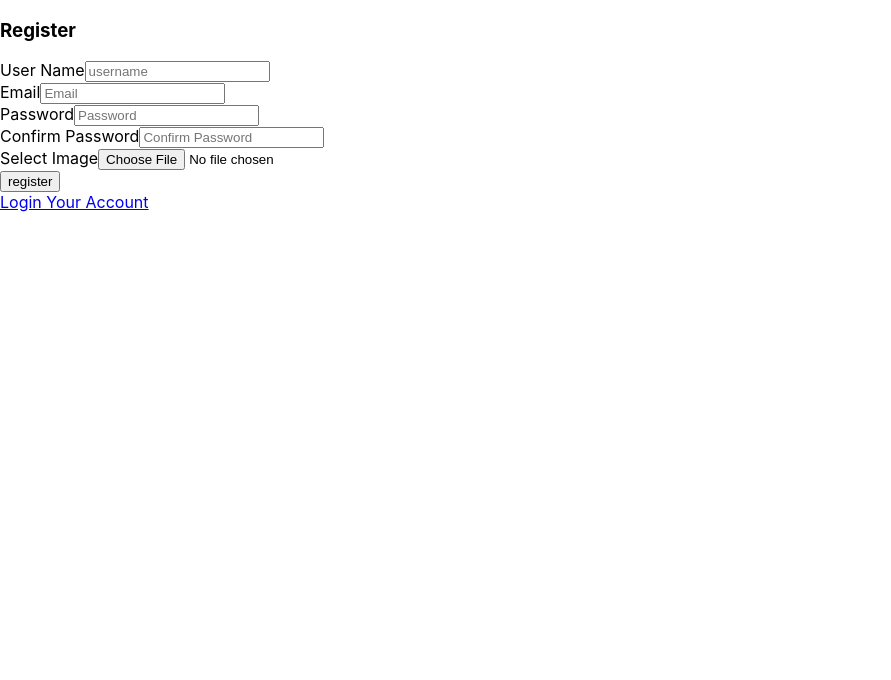
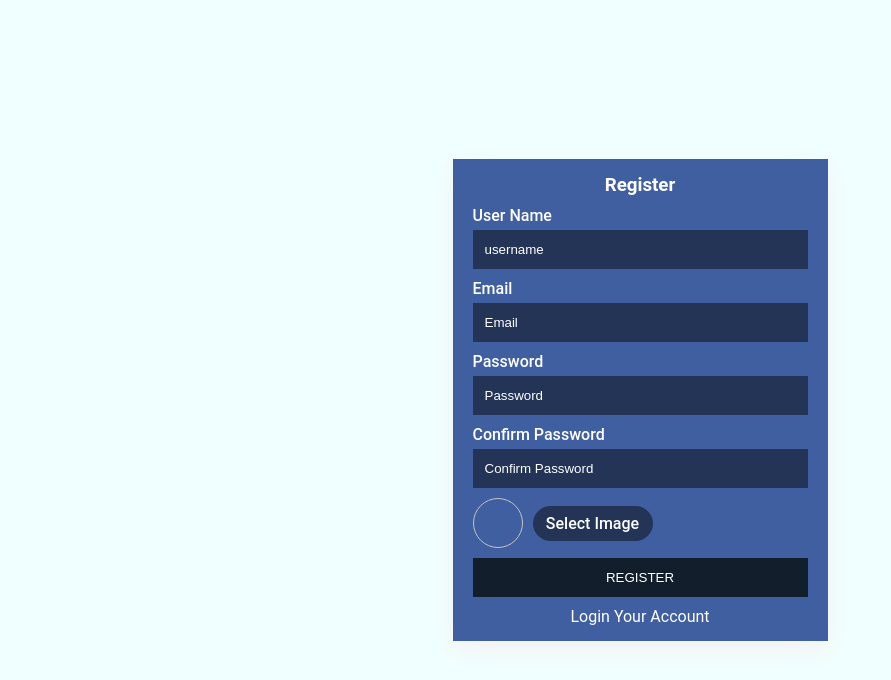
Before and after one commit to n1taC0nstant1n/messenger-mern, a React (Create React App) app in the folder frontend/: page /messenger/register in a window 1280 px wide. Shown: the top 680 px of the page, without its empty margins (0-891 px from the left). Built offline with nearby package versions, Linux system fonts and the light colour scheme.

Commit message:
249. Create Router Design Login and Register Page Part 3

```diff
--- /dev/null
+++ b/frontend/src/main.scss
@@ -0,0 +1,3 @@
+@import "./sass/base/reset";
+@import "./sass/components/register";
+@import "./sass/utils/utils";
--- a/frontend/src/sass/base/_reset.scss
+++ b/frontend/src/sass/base/_reset.scss
@@ -0,0 +1,53 @@
+* {
+  margin: 0px;
+  padding: 0px;
+  box-sizing: border-box;
+}
+:root {
+  --text-white: #fff;
+  --bg-color: #ffffff;
+  --text-color: #050505;
+  --icon-bg-color: #f5f5f5;
+  --icon-color: #414141;
+  --search-bg: #868e991a;
+  --active-color: #0000000a;
+  --border-color: #e5e5e5;
+  --message-icon-color: #0099ff;
+  --fd-message-bg: #e5e5e5;
+  --my-message-bg: #0084ff;
+  --my-message-color: #fff;
+  --fd-message-color: #050505;
+  --image-border-color: rgb(155, 153, 153);
+  --active-icon-color: #5ad539;
+  --hover-color: #bcbcc091;
+}
+body {
+  background-color: var(--bg-color);
+  font-family: "Roboto", sans-serif;
+}
+
+.messenger.theme {
+  --text-color: #fff;
+  --bg-color: #141b2bf0;
+  --border-color: #213156bf;
+  --icon-bg-color: #0a0a1357;
+  --active-color: #2b335591;
+  --hover-color: #323a5c91;
+  --fd-message-bg: #28324ed9;
+  --my-message-bg: #28324ed9;
+  --search-bg: #15162559;
+  --text-white: #fff;
+  --text-dark: #404040;
+  --icon-color: #fff;
+  --message-icon-color: #fff;
+  --my-message-color: #fff;
+  --fd-message-color: #fff;
+  --active-icon-color: #5ad539;
+  --image-border-color: #fff;
+}
+a {
+  text-decoration: none;
+}
+li {
+  list-style: none;
+}
--- a/frontend/src/sass/components/_register.scss
+++ b/frontend/src/sass/components/_register.scss
@@ -0,0 +1,66 @@
+.register {
+  width: 100%;
+  height: 100vh;
+  background-color: azure;
+  display: flex;
+  justify-content: center;
+  align-items: center;
+  .card {
+    .card-header {
+      h3 {
+        text-align: center;
+        color: #fff;
+      }
+    }
+    .card-body {
+      .form-group {
+        .form-control {
+          color: #fff;
+        }
+        &:last-child {
+          margin-bottom: 0px;
+        }
+        span {
+          text-align: center;
+          a {
+            color: #fff;
+          }
+        }
+        .file-image {
+          display: flex;
+          .image {
+            width: 50px;
+            height: 50px;
+            border-radius: 50%;
+            border: 1px solid rgb(199, 195, 195);
+            overflow: hidden;
+            img {
+              width: 100%;
+              height: 100%;
+              object-fit: cover;
+            }
+          }
+          .file {
+            display: flex;
+            flex-direction: column;
+            justify-content: center;
+            align-items: center;
+            .form-control {
+              display: none;
+            }
+            label {
+              background-color: #0a0e1585;
+              padding: 8px;
+              margin-bottom: 0px;
+              width: 120px;
+              text-align: center;
+              border-radius: 50px;
+              margin-left: 10px;
+              cursor: pointer;
+            }
+          }
+        }
+      }
+    }
+  }
+}
--- a/frontend/src/sass/utils/_utils.scss
+++ b/frontend/src/sass/utils/_utils.scss
@@ -0,0 +1,36 @@
+.card {
+  width: 375px;
+  padding: 15px 20px;
+  background-color: #1c3f8fd4;
+  box-shadow: 0px 8px 25px #f5f0f0;
+}
+.form-group {
+  margin: 10px 0px;
+  display: flex;
+  flex-direction: column;
+}
+.form-control {
+  padding: 12px;
+  border: none;
+  outline: none;
+  background-color: #0a0e1585;
+  &::placeholder {
+    color: #fff;
+    font-weight: 400;
+  }
+}
+label {
+  margin-bottom: 5px;
+  color: #fff;
+  font-weight: 500;
+}
+.btn {
+  outline: none;
+  color: #fff;
+  text-transform: uppercase;
+  padding: 12px;
+  text-align: center;
+  background-color: #101a23eb;
+  border: none;
+  cursor: pointer;
+}
```
Also changed, not shown: frontend/src/index.js (+7 -7 lines).
